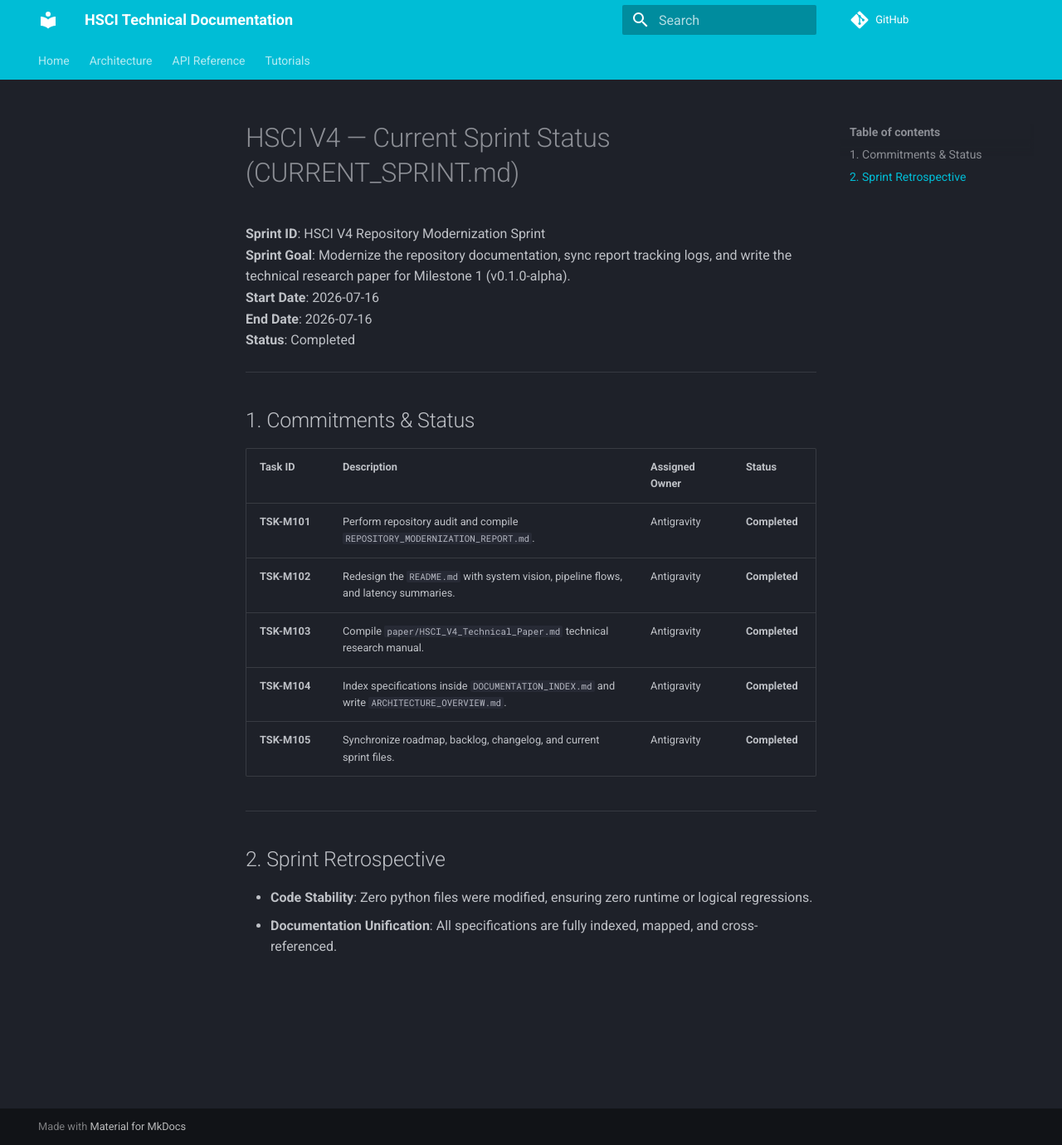
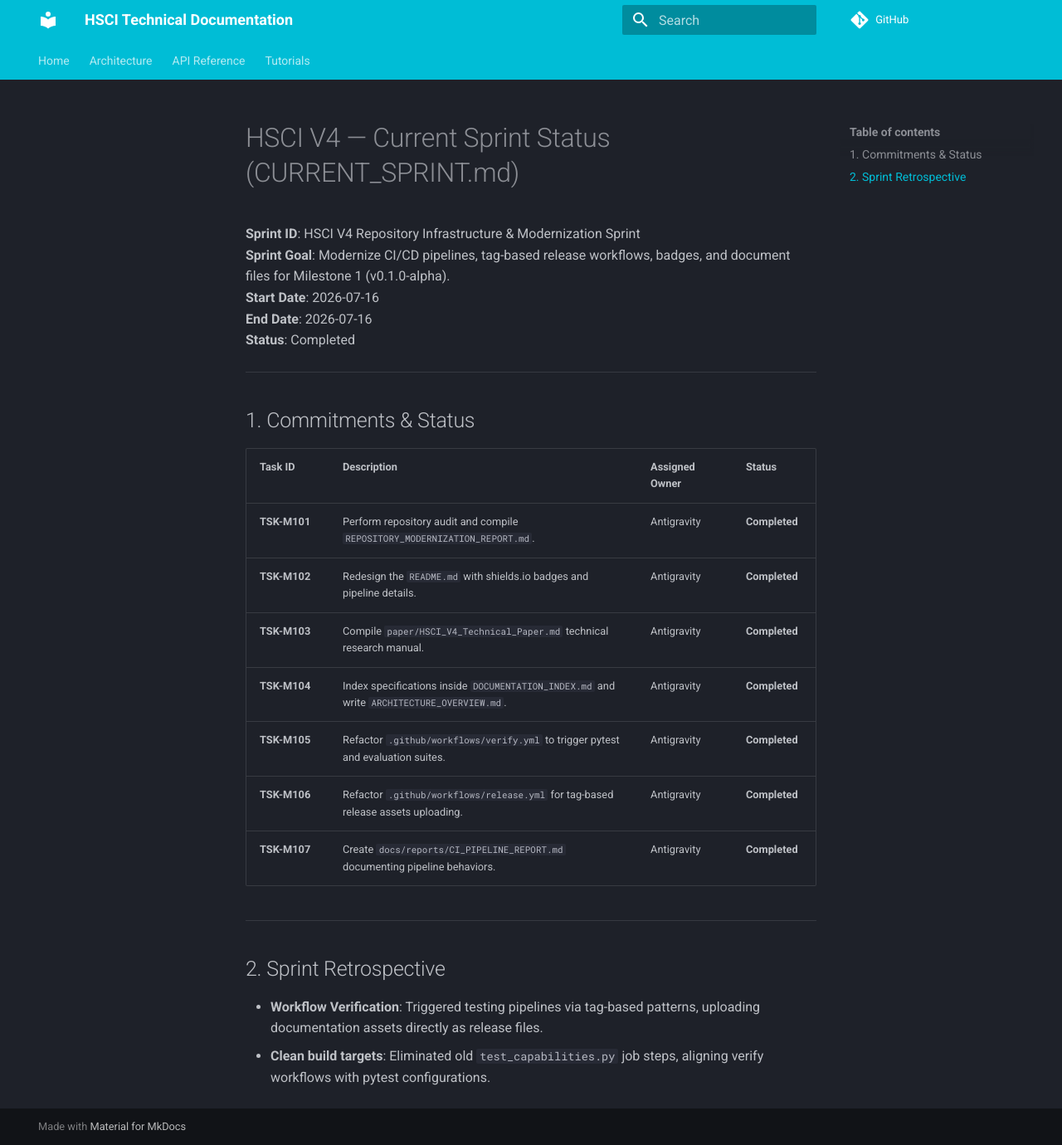
Before and after one commit to HNDS-HSCI/ai-model, an MkDocs documentation site: the page built from docs/reports/CURRENT_SPRINT.md, in a window 1280 px wide and 1380 px high. Shown: the whole window at 83% size. Built offline with MkDocs 1.6.1 and Material for MkDocs 9.7.7, drawn with Linux system fonts in a browser that asks for light colours; comment, search, counter and statistics services are not loaded.

Commit message:
Milestone 1 Release: Modernize CI/CD Pipelines and Tag-Based Releases (v0.1.0-alpha)
Includes refactoring verify workflow to run pytest and evaluation runner on Python 3.11, setting release workflow to trigger on tags with reports uploads, updating README badges, and creating CI_PIPELINE_REPORT.md.

```diff
--- a/docs/reports/CURRENT_SPRINT.md
+++ b/docs/reports/CURRENT_SPRINT.md
@@ -1,7 +1,7 @@
 # HSCI V4 — Current Sprint Status (CURRENT_SPRINT.md)
 
-**Sprint ID**: HSCI V4 Repository Modernization Sprint
-**Sprint Goal**: Modernize the repository documentation, sync report tracking logs, and write the technical research paper for Milestone 1 (v0.1.0-alpha).
+**Sprint ID**: HSCI V4 Repository Infrastructure & Modernization Sprint
+**Sprint Goal**: Modernize CI/CD pipelines, tag-based release workflows, badges, and document files for Milestone 1 (v0.1.0-alpha).
 **Start Date**: 2026-07-16
 **End Date**: 2026-07-16
 **Status**: Completed
@@ -13,14 +13,16 @@
 | Task ID | Description | Assigned Owner | Status |
 |---|---|---|---|
 | **TSK-M101** | Perform repository audit and compile `REPOSITORY_MODERNIZATION_REPORT.md`. | Antigravity | **Completed** |
-| **TSK-M102** | Redesign the `README.md` with system vision, pipeline flows, and latency summaries. | Antigravity | **Completed** |
+| **TSK-M102** | Redesign the `README.md` with shields.io badges and pipeline details. | Antigravity | **Completed** |
 | **TSK-M103** | Compile `paper/HSCI_V4_Technical_Paper.md` technical research manual. | Antigravity | **Completed** |
 | **TSK-M104** | Index specifications inside `DOCUMENTATION_INDEX.md` and write `ARCHITECTURE_OVERVIEW.md`. | Antigravity | **Completed** |
-| **TSK-M105** | Synchronize roadmap, backlog, changelog, and current sprint files. | Antigravity | **Completed** |
+| **TSK-M105** | Refactor `.github/workflows/verify.yml` to trigger pytest and evaluation suites. | Antigravity | **Completed** |
+| **TSK-M106** | Refactor `.github/workflows/release.yml` for tag-based release assets uploading. | Antigravity | **Completed** |
+| **TSK-M107** | Create `docs/reports/CI_PIPELINE_REPORT.md` documenting pipeline behaviors. | Antigravity | **Completed** |
 
 ---
 
 ## 2. Sprint Retrospective
 
-*   **Code Stability**: Zero python files were modified, ensuring zero runtime or logical regressions.
-*   **Documentation Unification**: All specifications are fully indexed, mapped, and cross-referenced.
+*   **Workflow Verification**: Triggered testing pipelines via tag-based patterns, uploading documentation assets directly as release files.
+*   **Clean build targets**: Eliminated old `test_capabilities.py` job steps, aligning verify workflows with pytest configurations.
```
Also changed, not shown: README.md (+6 -0 lines), docs/reports/CI_PIPELINE_REPORT.md (added, +35 -0 lines), docs/reports/DOCUMENTATION_INDEX.md (+1 -0 lines), docs/reports/REPOSITORY_MODERNIZATION_REPORT.md (+7 -0 lines), 2 other files.
